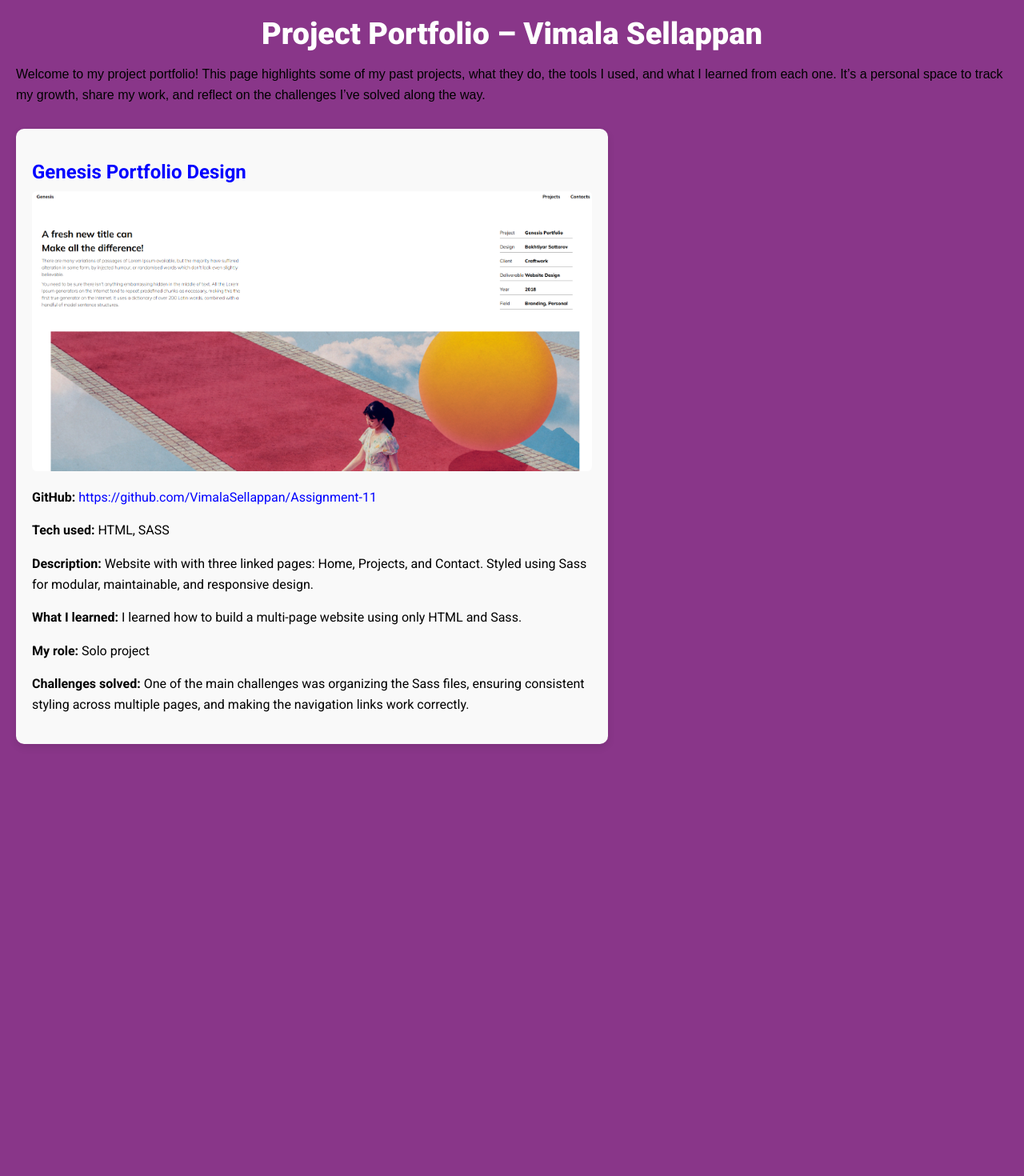
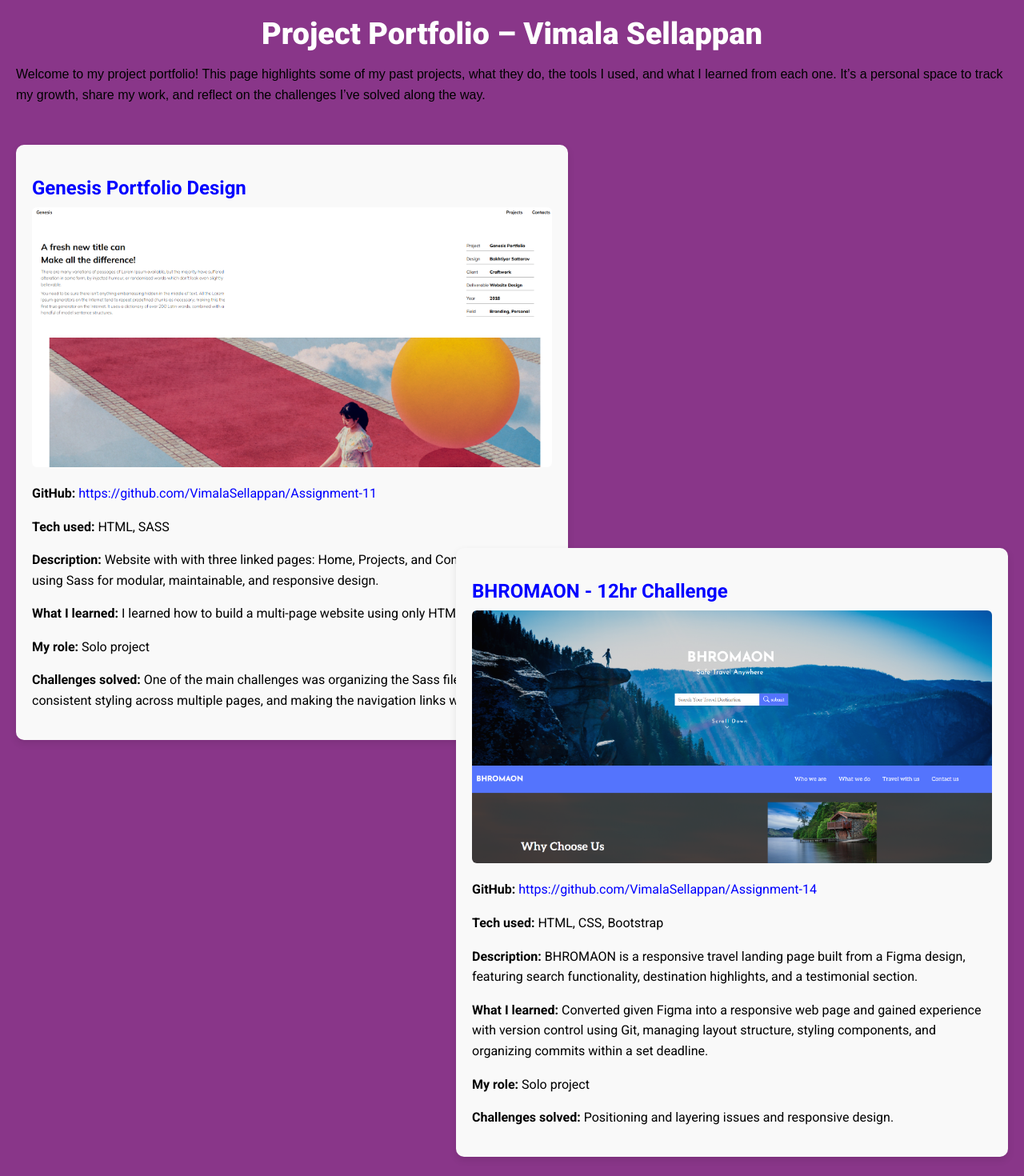
Before and after one commit to VimalaSellappan/React-Assignment-1-2, a React (Vite) app: page / in a window 1280 px wide. Shown: the top 1470 px of the page at 80% size. Before the commit the page ends 970 px from the top, so only its background shows below. Built offline with nearby package versions, Linux system fonts and the light colour scheme; a web font is replaced by a local one.

Commit message:
second component created and few styles were added

```diff
--- a/src/App.jsx
+++ b/src/App.jsx
@@ -15,6 +15,7 @@ function App() {
           and reflect on the challenges I’ve solved along the way.
         </p>
       </div>
+      <div className="project-wrapper left">
         <ProjectCard
           name="Genesis Portfolio Design"
           screenshot="/public/images/image1.png"
@@ -28,6 +29,19 @@ function App() {
           ensuring consistent styling across multiple pages, and making the navigation links work correctly."
         />
       </div>
+      <div className="project-wrapper right">
+        <ProjectCard
+          name="BHROMAON - 12hr Challenge"
+          screenshot="/public/images/image2.png"
+          repo="https://github.com/VimalaSellappan/Assignment-14"
+          tech="HTML, CSS, Bootstrap"
+          description="BHROMAON is a responsive travel landing page built from a Figma design, featuring search functionality, destination highlights, and a testimonial section."
+          learning="Converted given Figma into a responsive web page and gained experience with version control using Git, managing layout structure, styling components, and organizing commits within a set deadline."
+          role="Solo project"
+          challenges="Positioning and layering issues and responsive design."
+        />
+      </div>
+    </div>
   );
 }
 
--- a/src/index.css
+++ b/src/index.css
@@ -56,11 +56,10 @@ p {
     margin: 20px 0;
     border-radius: 10px;
     box-shadow: 0 4px 10px rgba(0, 0, 0, 0.1);
-    max-width: 700px;
-    width: 90%;
+    max-width: 650px;
+    width: 80%;
     text-align: left;
     font-family: 'roboto',sans-serif;
-
 }
 
 .project-card h2 {
@@ -84,3 +83,18 @@ p {
   text-decoration: underline;
   color: rgb(152, 18, 110);
 }
+.project-wrapper {
+  width: 100%;
+  margin-bottom: 30px;
+}
+
+.project-wrapper.left {
+  display: flex;
+  justify-content: flex-start;
+}
+
+.project-wrapper.right {
+  display: flex;
+  justify-content: flex-end;
+  margin-top: calc(-25%);
+}
```
Also changed, not shown: public/images/image2.png (added). Lines whose indentation alone changed are shown as unchanged.
